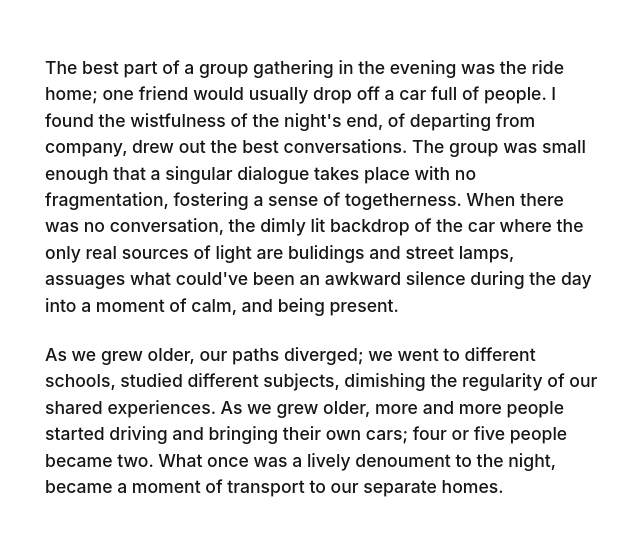
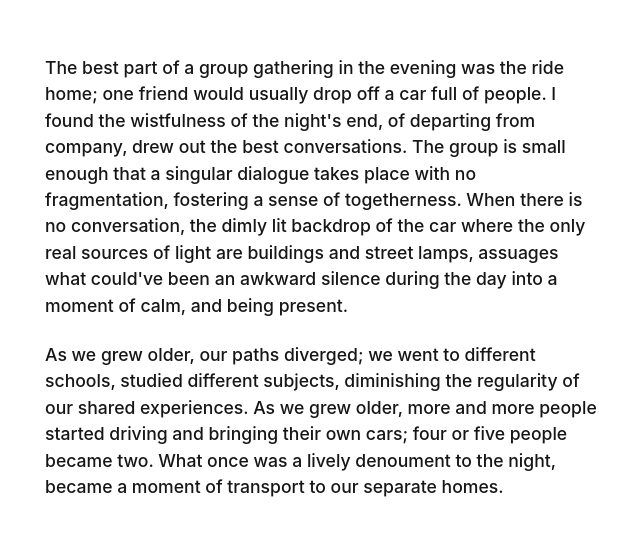
Before and after one commit to sm-hwang/biography, a plain HTML site: page public/eulogyforthegroupridehome.html in a window 1280 px wide. Shown: the part 105-640 px from the top of the page, without its empty margins (318-958 px from the left). Drawn offline with Linux system fonts and the light colour scheme.

Commit message:
Change to present tense, fix typo for 'diminishing'

```diff
--- a/public/eulogyforthegroupridehome.html
+++ b/public/eulogyforthegroupridehome.html
@@ -12,8 +12,8 @@
 </head>
 <body>
   <main>
-<p>The best part of a group gathering in the evening was the ride home;  one friend would usually drop off a car full of people. I found the  wistfulness of the night's end, of departing from company, drew out the best conversations. The group was small enough that a singular dialogue takes place with no fragmentation, fostering a sense of togetherness.  When there was no conversation, the dimly lit backdrop of the car where  the only real sources of light are bulidings and street lamps, assuages what could've been an awkward silence during the day into a moment of  calm, and being present.</p>
-<p>As we grew older, our paths diverged; we went to different schools,  studied different subjects, dimishing the regularity of our shared  experiences. As we grew older, more and more people started driving and bringing their own cars; four or five people became two. What once was a lively denoument to the night, became a moment of transport to our separate homes.</p>
+<p>The best part of a group gathering in the evening was the ride home;  one friend would usually drop off a car full of people. I found the  wistfulness of the night's end, of departing from company, drew out the best conversations. The group is small enough that a singular dialogue takes place with no fragmentation, fostering a sense of togetherness.  When there is no conversation, the dimly lit backdrop of the car where  the only real sources of light are buildings and street lamps, assuages what could've been an awkward silence during the day into a moment of  calm, and being present.</p>
+<p>As we grew older, our paths diverged; we went to different schools,  studied different subjects, diminishing the regularity of our shared  experiences. As we grew older, more and more people started driving and bringing their own cars; four or five people became two. What once was a lively denoument to the night, became a moment of transport to our separate homes.</p>
   </main>
 </body>
 </html>
```
